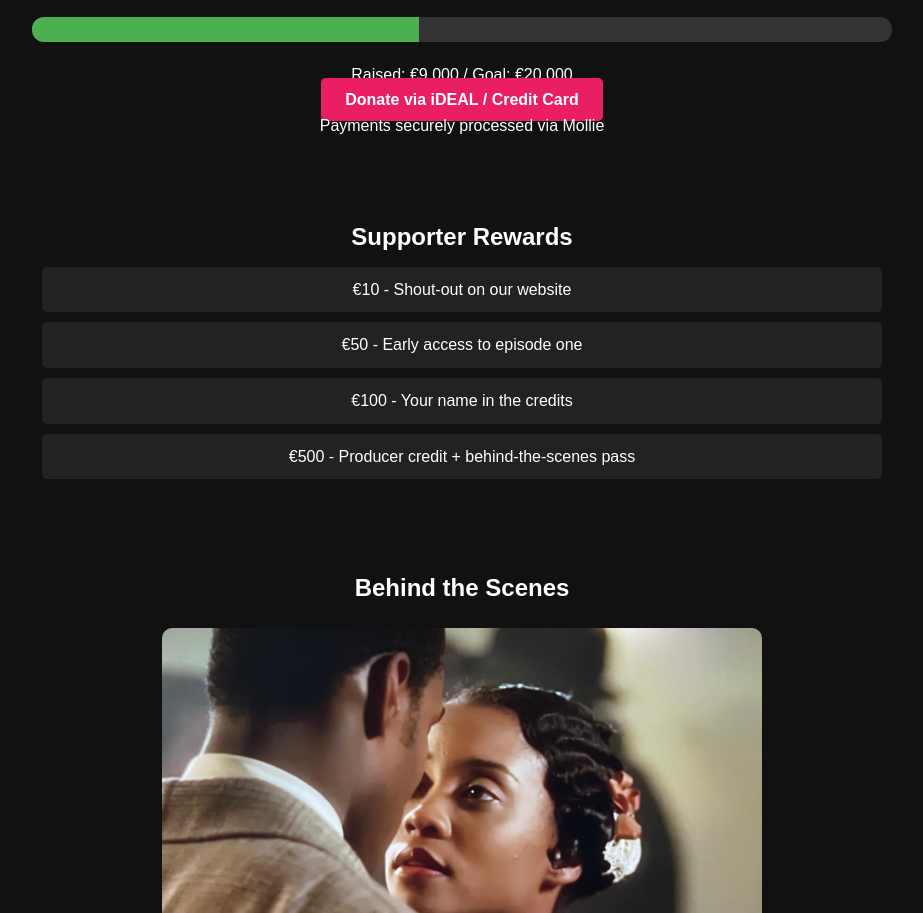
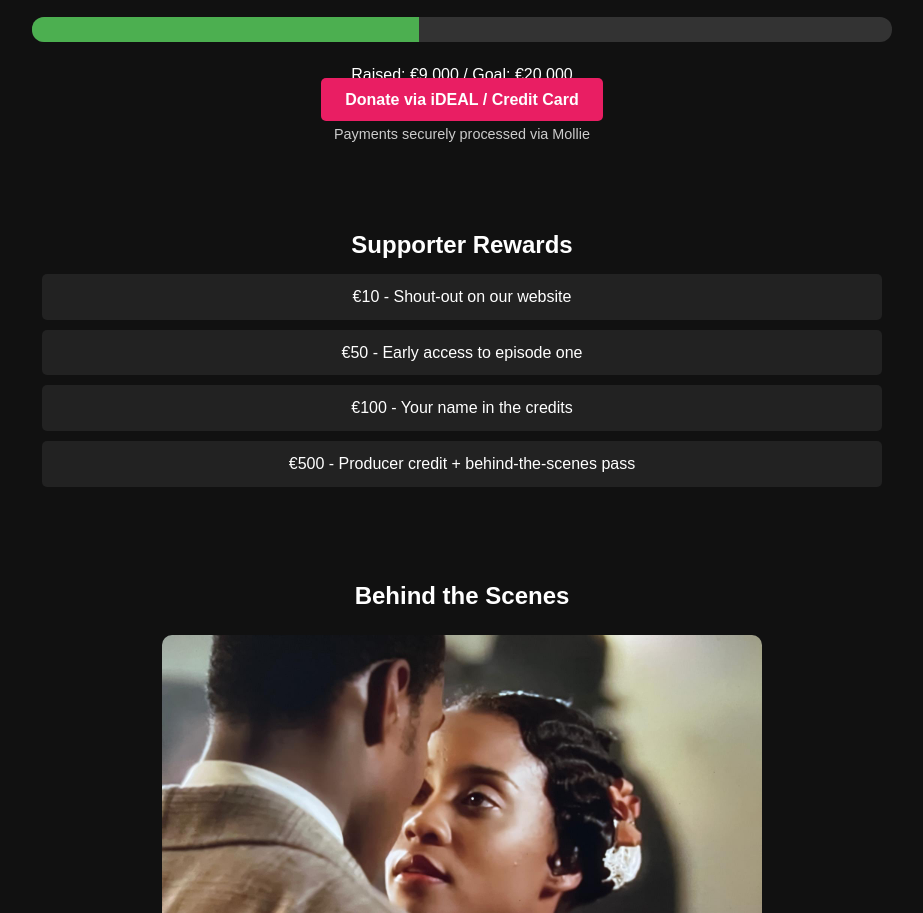
Before and after one commit to nasifun/turning-pages, a plain HTML site: page index.html in a window 1280 px wide. Shown: the part 1077-1990 px from the top of the page, without its empty margins (178-1101 px from the left). Drawn offline with Linux system fonts and the light colour scheme.

Commit message:
css payment

```diff
--- a/style.css
+++ b/style.css
@@ -85,3 +85,9 @@ footer {
   padding: 20px;
   font-size: 0.9em;
 }
+
+.secure-note {
+  margin-top: 10px;
+  font-size: 0.9em;
+  color: #ccc;
+}
```
